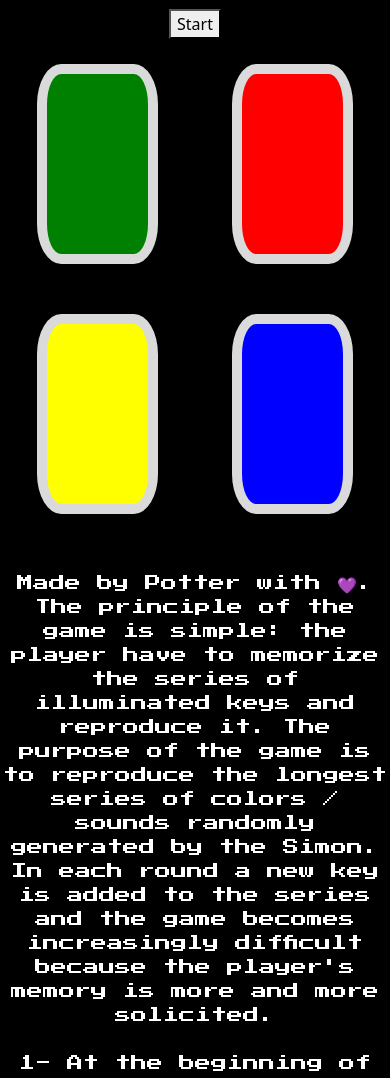
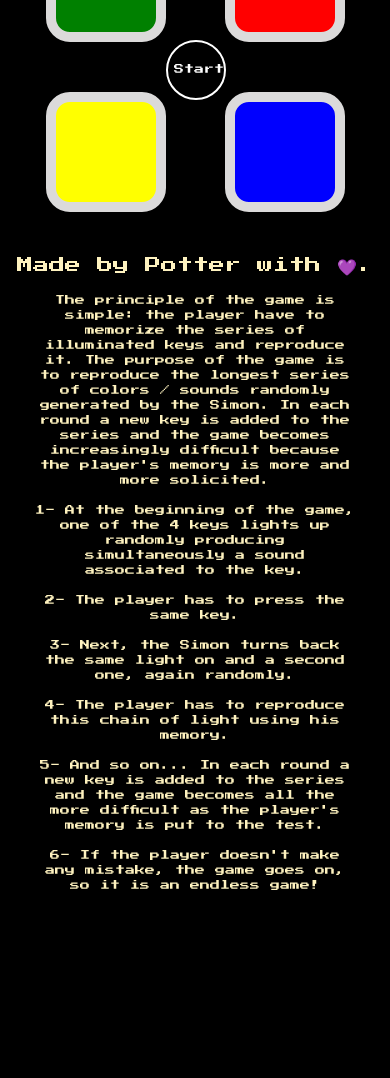
Before and after one commit to parithipotter/simon-game, a plain HTML site: page index.html in a window 390 px wide. Shown: the part 260-1338 px from the top of the page. After the commit the page ends 1184 px from the top, so only its background shows below. Drawn offline with nearby package versions, Linux system fonts and the light colour scheme.

Commit message:
Add files via upload

```diff
--- a/index.js
+++ b/index.js
@@ -4,7 +4,7 @@ var started = false;
 var userClickPatter = [];
 var level = 0;
 
-$(document).keypress(function () {
+$(".button1").click(function () {
     if(!started){
         $("#level-title").text("Level "+level);
         newSequence();
@@ -89,4 +89,7 @@ function Restart(){
     level = 0;
     gamePattern = [];
     started = false;
+    $(".button1").text("Restart");
+    var button = $(".button1");
+    button.addClass("restart");
 }
--- a/styles.css
+++ b/styles.css
@@ -10,13 +10,15 @@ body {
   color: #FEF2BF;
 }
 
-.container {
-  display: block;
-  width: 50%;
-  margin: auto;
-
+.left{
+  justify-content: flex-start;
 }
-
+.left{
+  margin-left: 5rem;
+}
+.right{
+  margin-right: 5rem;
+}
 .btn {
   margin: 25px;
   display: inline-block;
@@ -53,8 +55,91 @@ body {
 }
 
 footer{
+
   padding-top:8%;
   padding-bottom:8%;
+  color: #FEF2BF;
   font-family: 'Press Start 2P', cursive;
-  color:white;
 }
+p{
+  margin: 1rem;
+  font-size: 10px;
+}
+footer{
+  margin:1rem;
+  padding:8rem;
+}
+.button1 {
+  font-family: 'Press Start 2P', cursive;
+  font-size: 1rem;
+  background-color: black;
+  color: white;
+  border-radius: 50%;
+  width: 100px;
+  height: 100px;
+  position: relative;
+  top: 50%;
+  transform: translate(10px, 301px);
+  border: 2px solid white;
+  transition: .5s;
+}
+.button1:hover{
+  background-color: white;
+  color:black;
+
+}
+.restart{
+  font-size: 10px;
+}
+
+
+@media (max-width:576px) {
+.btn {
+    margin: 25px;
+    display: inline-block;
+    height: 120px;
+    width: 120px;
+    border: 10px solid rgb(219, 218, 218);
+    border-radius: 20%;
+  }
+  .button1 {
+    font-family: 'Press Start 2P', cursive;
+    font-size: 10px;
+    background-color: black;
+    color: white;
+    border-radius: 50%;
+    width: 60px;
+    height: 60px;
+    position: relative;
+    top: 50%;
+    transform: translate(1px, 203px);
+    border: 2px solid white;
+    transition: .5s;
+  }
+  .left{
+    justify-content: flex-start;
+  }
+  .left{
+    margin-right: -1rem;
+    margin-left: 0rem;
+  }
+  .right{
+    margin-right: 0rem;
+    margin-left: -1rem;
+  }
+  #level-title{
+    font-size: 1.5rem;
+  }
+  p{
+    margin: 1rem;
+    font-size: 10px;
+  }
+  footer{
+    margin:1rem;
+    padding:0rem;
+  }
+  .restart{
+    font-size: 5px;
+  }
+
+}
```
